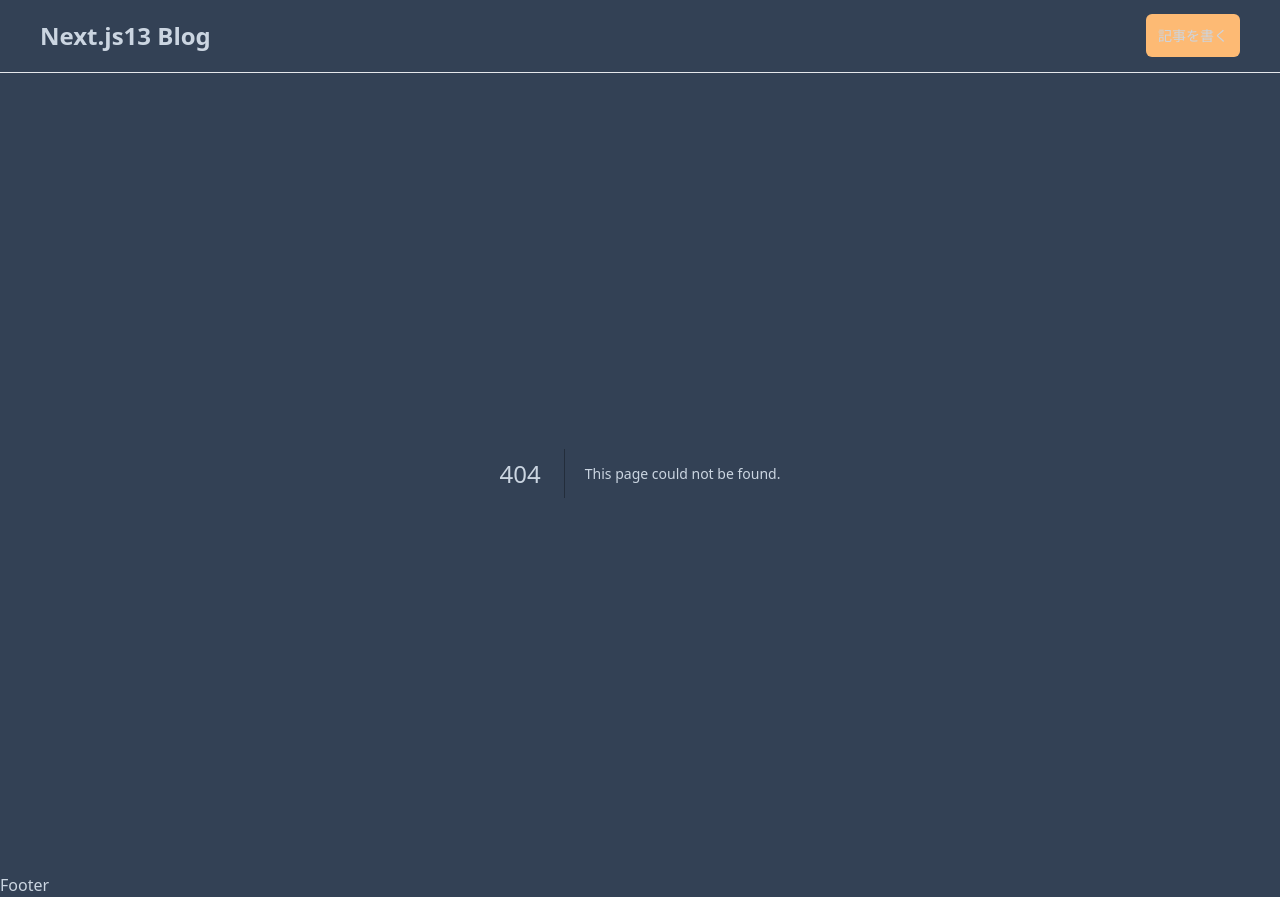
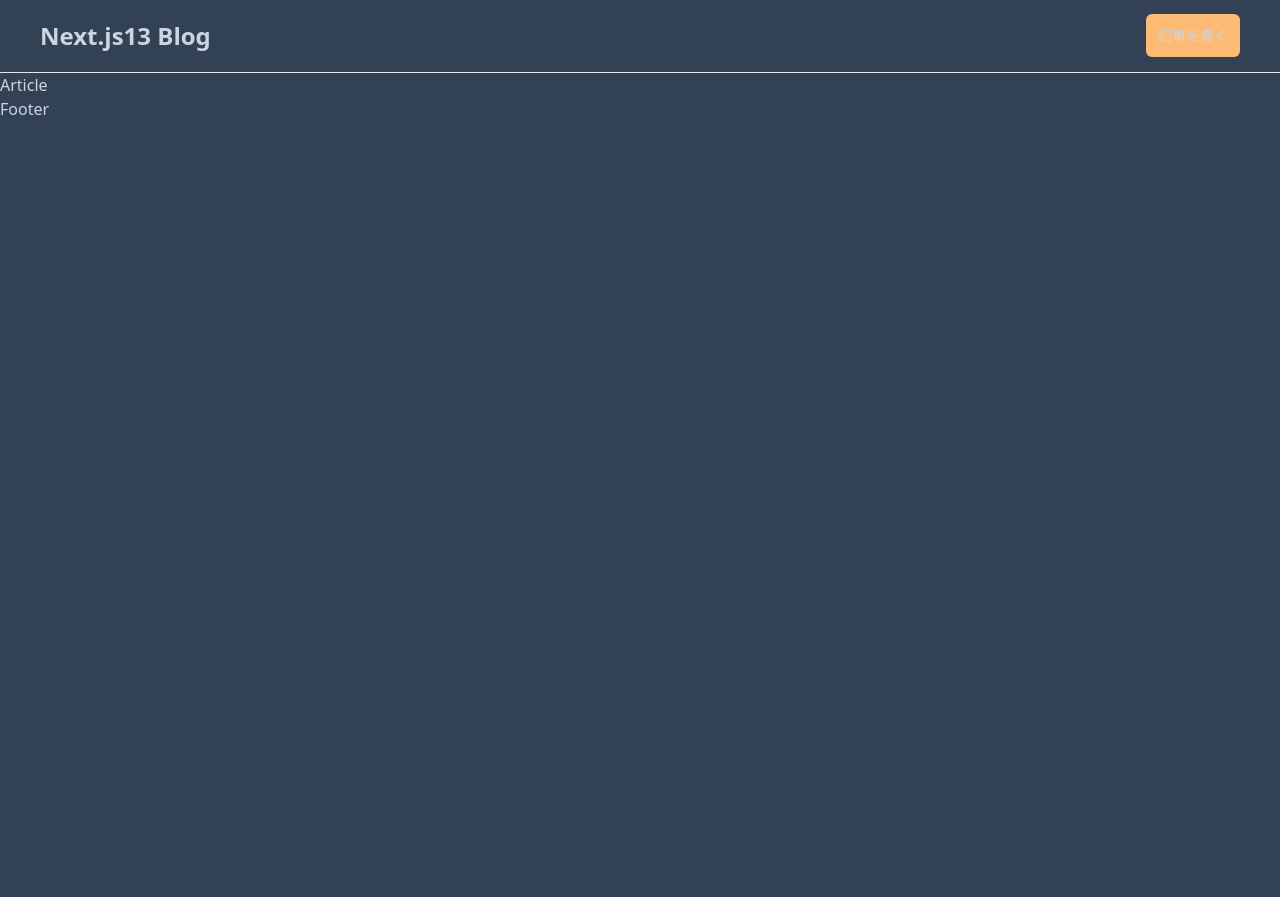
Before and after one commit to yuminn-k/study_next, a Next.js app in the folder next.js13-tailwindcss-blog/: page /articles in a window 1280 px wide. Before the commit this address had no page. After the commit the page ends 800 px from the top, so only its background shows below. Built offline with nearby package versions, Linux system fonts and the light colour scheme.

Commit message:
feat: Create articles page

```diff
--- /dev/null
+++ b/next.js13-tailwindcss-blog/src/app/articles/page.tsx
@@ -0,0 +1,9 @@
+"use client";
+
+import React from "react";
+
+const page = () => {
+  return <div>Article</div>;
+};
+
+export default page;
```
